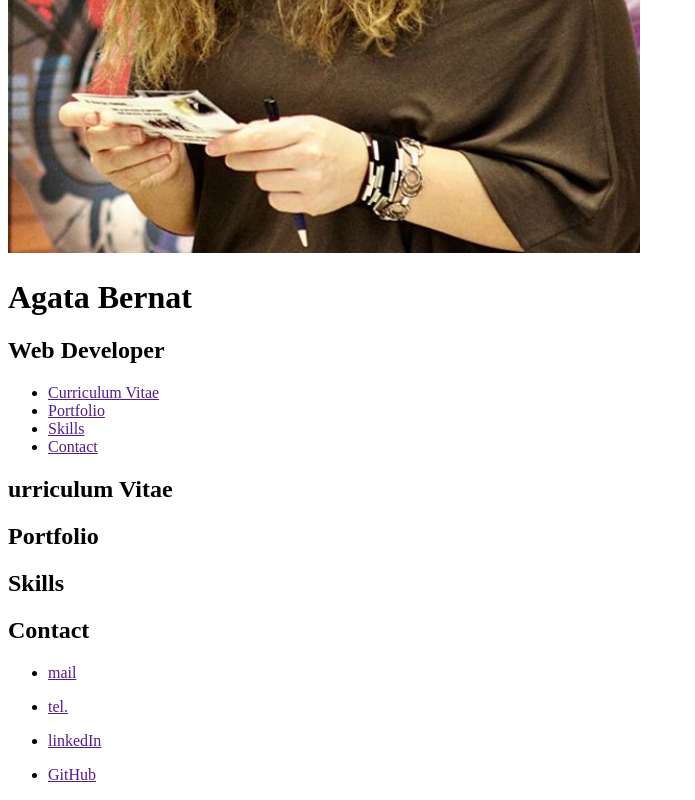
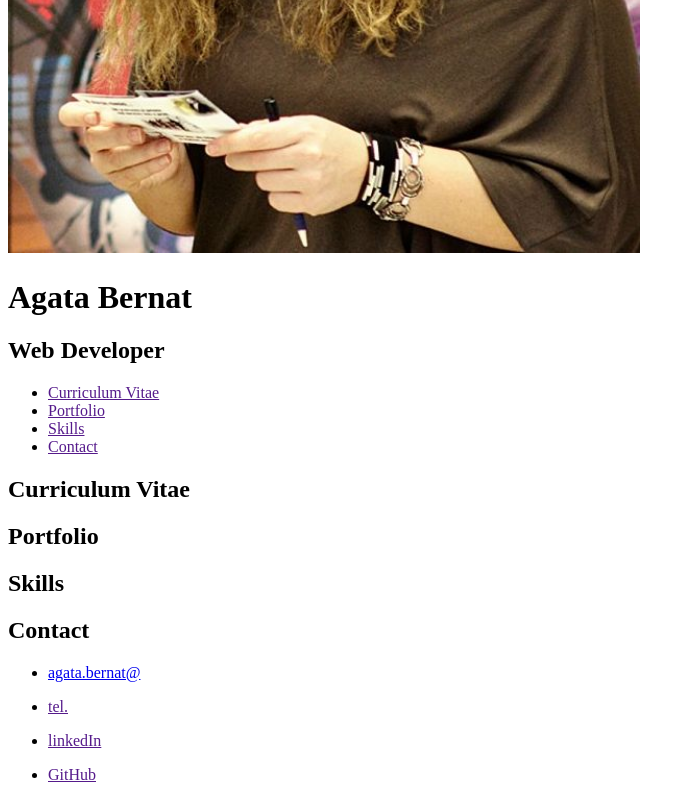
Before and after one commit to FBW41-2/cv-Agata-Bernat, a plain HTML site: page agata-m-web.html in a window 1280 px wide. Shown: the part 611-1411 px from the top of the page, without its empty margins (0-695 px from the left). Drawn offline with Linux system fonts and the light colour scheme.

Commit message:
added emali

```diff
--- a/agata-m-web.html
+++ b/agata-m-web.html
@@ -31,7 +31,7 @@
     </nav>
     <main>
         <section id="cv">
-            <h2>urriculum Vitae</h2>
+            <h2>Curriculum Vitae</h2>
         </section>
         <section id="portfolio">
             <h2>Portfolio</h2>
@@ -47,7 +47,7 @@
             <h2>Contact</h2>
             <ul>
                 <li>
-                    <a href="">mail</a>
+                    <a href="mailto: agata.bernat.art@gmail.com">agata.bernat@</a>
                 </li>
             </ul>
             <ul>
```
